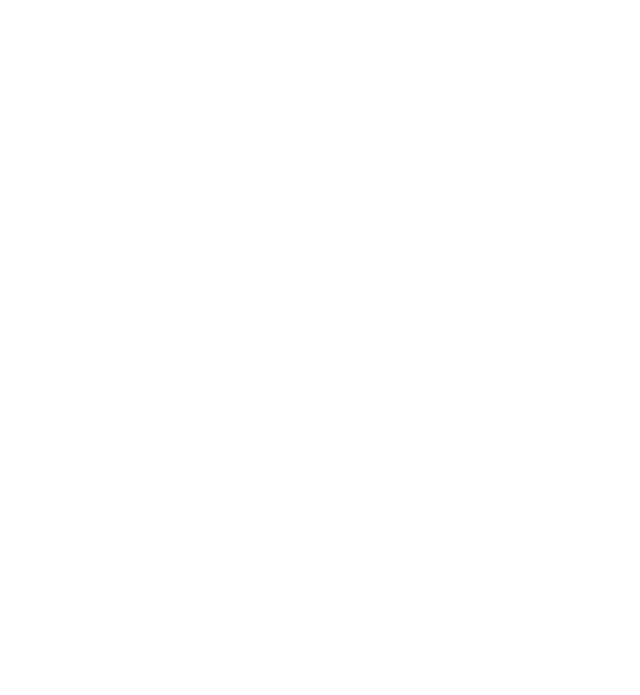
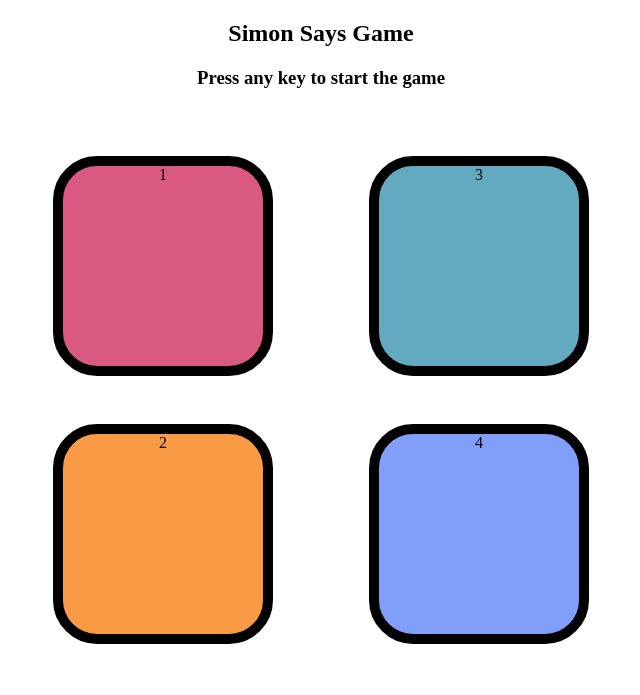
Before and after one commit to jayalloyd/Simon-Game, a plain HTML site: page index.html in a window 1280 px wide. Shown: the whole page, without its empty margins (319-959 px from the left). Drawn offline with Linux system fonts and the light colour scheme.

Commit message:
game UI finished

```diff
--- a/index.html
+++ b/index.html
@@ -7,6 +7,17 @@
     <title>Simon  Game</title>
 </head>
 <body>
+    <h2>Simon Says Game</h2>
+    <h3> Press any key to start the game</h3>
+    <div class="btn-container">
+        <div class="line-one">
+        <div class="btn red"  type="button">1</div>
+        <div class="btn yellow" type="button">2</div>
+       </div>
+<div class="line-two">
+        <div class="btn  green" type="button">3</div>
+        <div class="btn purple" type="button">4</div>
+    </div></div>
     <script src="app.js"></script>
 </body>
 </html>
--- a/style.css
+++ b/style.css
@@ -0,0 +1,25 @@
+body{text-align: center;
+}
+.btn{
+    height: 200px;
+    width:200px;
+    border-radius: 20%;
+    border: 10px solid black;
+    margin:3rem;
+}
+.btn-container{
+    display:flex;
+    justify-content: center;
+}
+.yellow{
+    background-color: #f99b45;
+}
+.red{
+    background-color: #d95980;
+}
+.green{
+    background-color: #63aac0;
+}
+.purple{
+   background-color: #819ff9;
+}
```
